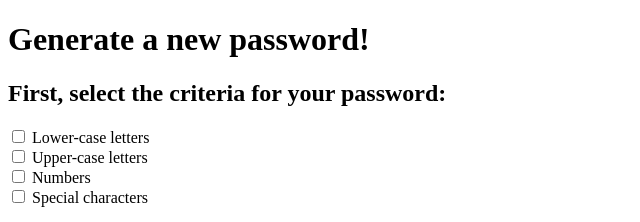
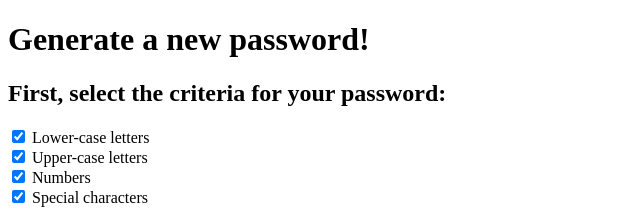
Before and after one commit to MatWilmot/homework-03-password-generator, a plain HTML site: page index.html in a window 1280 px wide. Shown: the top 222 px of the page, 0-640 px from the left. Drawn offline with Linux system fonts and the light colour scheme.

Commit message:
Added boolean variables for each checkbox

```diff
--- a/app.js
+++ b/app.js
@@ -82,6 +82,16 @@ var specialCharacters = [
 
 // create an html form to collect information about password content
 // see index.html
+// collect that true/false from each checkbox and make it a variable
+var wantsLowercase = document.getElementById("lowercase").checked;
+var wantsUppercase = document.getElementById("uppercase").checked;
+var wantsNumbers = document.getElementById("numbers").checked;
+var wantsSpecial = document.getElementById("special-characters").checked;
+
+console.log("lower", wantsLowercase);
+console.log("upper", wantsUppercase);
+console.log("number", wantsNumbers);
+console.log("special", wantsSpecial);
 
 // create arrays that contain the characters for the password
 // if uppercase is true, then add uppercase letters
@@ -97,7 +107,7 @@ console.log(lowerCase[randLC]);
 
 // access and print a random upper character
 var randUC = Math.round(Math.random() * upperCase.length);
-console.log(upperCase[randUC]);
+console.log(lowerCase[randLC]);
 
 // access and print a random number
 var randNum = Math.round(Math.random() * numbers.length);
--- a/index.html
+++ b/index.html
@@ -12,16 +12,16 @@
     <main>
       <h2>First, select the criteria for your password:</h2>
       <form action="#" id="charTypeForm">
-        <input type="checkbox" id="lowercase" />
+        <input type="checkbox" id="lowercase" checked />
         <label for="lowercase">Lower-case letters</label>
         <br />
-        <input type="checkbox" id="uppercase" />
+        <input type="checkbox" id="uppercase" checked />
         <label for="uppercase">Upper-case letters</label>
         <br />
-        <input type="checkbox" id="numbers" />
+        <input type="checkbox" id="numbers" checked />
         <label for="numbers">Numbers</label>
         <br />
-        <input type="checkbox" id="special-characters" />
+        <input type="checkbox" id="special-characters" checked />
         <label for="special-characters">Special characters</label>
         <br />
         <br />
```
